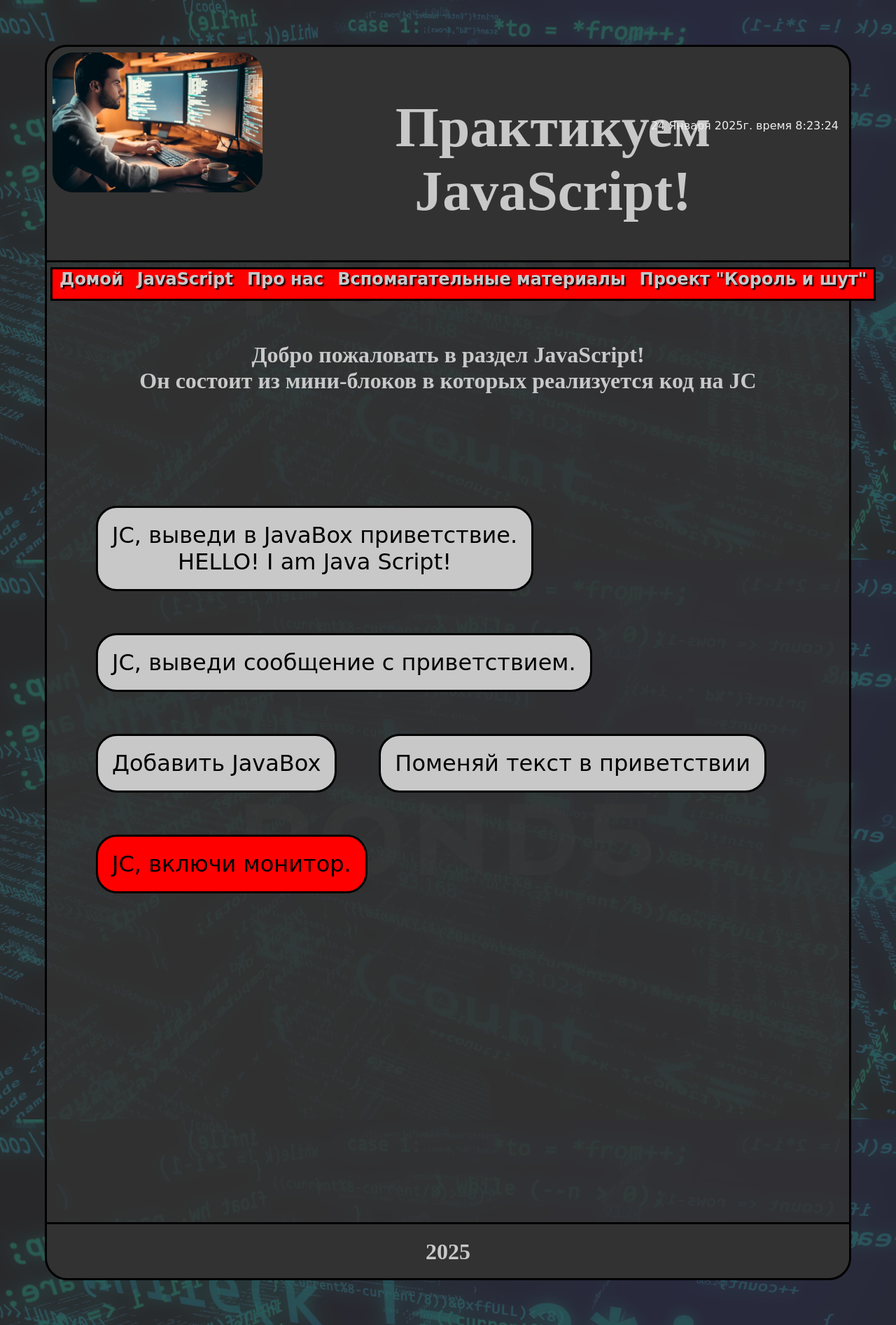
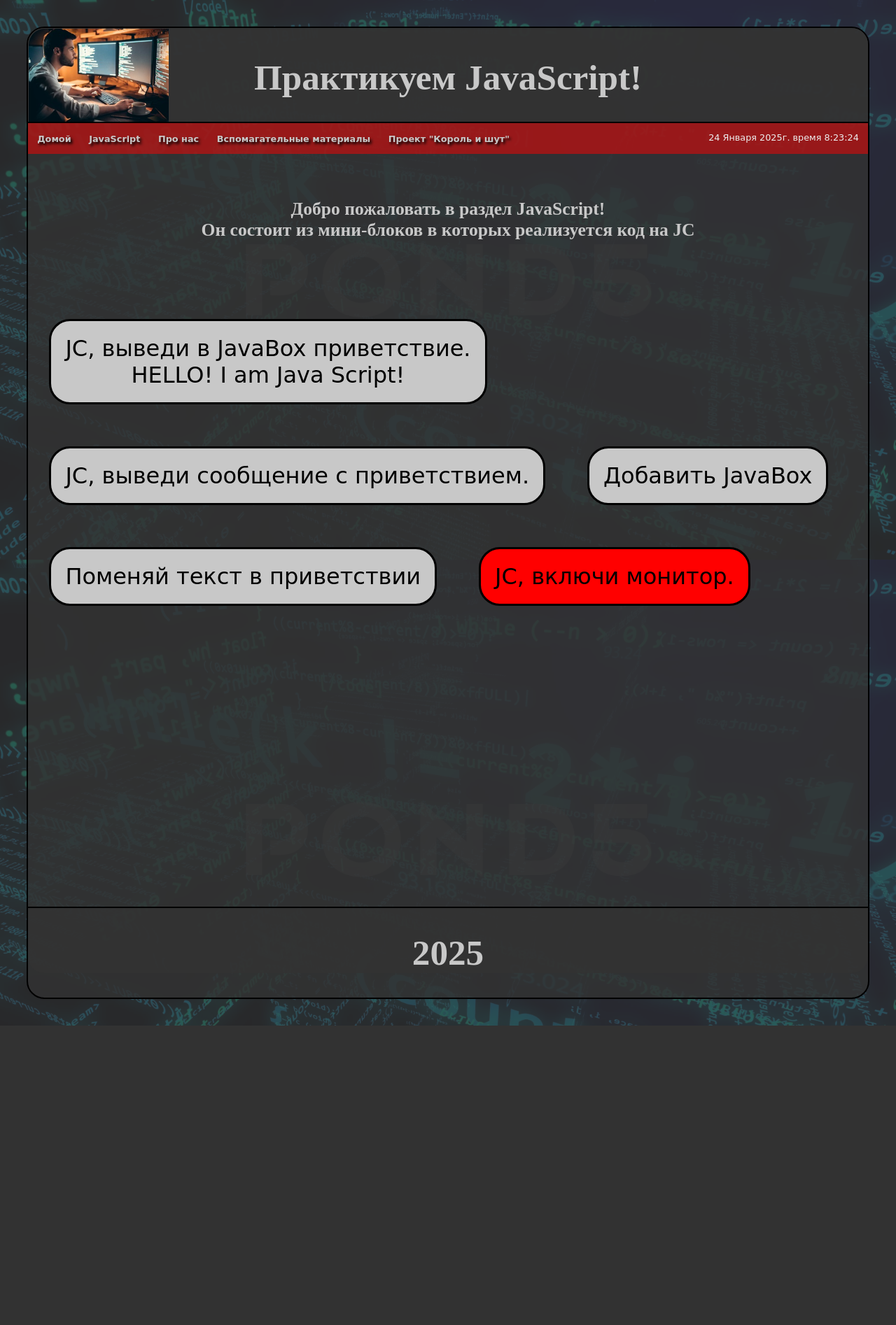
Before and after one commit to Reddevilarmy84/Django_project, a Django app: page /java-script in a window 1280 px wide. Shown: the whole page at 70% size. After the commit the page ends 1466 px from the top, so only its background shows below. Run offline with Django 5.2, Linux system fonts and the light colour scheme.

Commit message:
отверстать весь сайт по vw

```diff
--- a/mysite/main/static/main/css/main.css
+++ b/mysite/main/static/main/css/main.css
@@ -1,5 +1,6 @@
 * {
     box-sizing: border-box;
+    user-select: none;
 }
 
 #body {
@@ -13,87 +14,99 @@
 #tinting {
     background-color: rgba(50, 50, 50, 0.8);
     background-size: cover;
-    width: 100%;
-    height: 100%;
 }
 
 #skeleton {
     position: static;
-    margin: 4rem;
+    margin: 3vw;
     background-color: rgba(50, 50, 50, 0.8);
-    border-radius: 2rem;
-    border: rgba(0, 0, 0, 1) solid 0.2rem;
+    border-radius: 2vw;
+    border: rgba(0, 0, 0, 1) solid 0.2vw;
 }
 
 #header {
-    padding-top: 1rem;
+    padding-top: 0.5vw;
     height: max-content;
-    background-color: rgba(50, 50, 50, 1);
+    background-color: rgba(50, 50, 50, 0.8);
     text-align: center;
-    border-top-left-radius: 2rem;
-    border-top-right-radius: 2rem;
-    border-bottom: rgba(0, 0, 0, 1) solid 0.2rem;
+    border-top-left-radius: 1.8vw;
+    border-top-right-radius: 1.8vw;
+    border-bottom: rgba(0, 0, 0, 1) solid 0.2vw;
+}
+
+#headerImg {
+    position: absolute;
+    left: 3.2vw;
+    top: 3.2vw;
+    height: 10.4vw;
+    border-top-left-radius: 1.8vw;
+}
+
+h1 {
+    color: rgb(200, 200, 200);
+    font-size: 4vw;
+}
+
+h2 {
+    margin: 5vw;
+    color: rgb(200, 200, 200);
+    font-size: 2vw;
+    text-align: center;
 }
 
 #navigation {
     display: flex;
-    margin-left: 5px;
-    margin-top: 7px;
     position: sticky;
-    top: -0.2rem;
-    height: 3rem;
-    width: max-content;
-    background-color: rgb(255, 0, 0);
-    border: rgba(0, 0, 0, 1) solid 0.2rem;
+    top: -0.8vw;
+    background-color: rgba(255, 0, 0, 0.5);
+}
+
+.navButton {
+    padding: 1vw;
+    transition: all .3s;
+    transition-delay: 0.02s;
+}
+
+.navButton:hover {
+    background-color: rgba(255, 0, 0, 0.9);
+    transform: scale(1.02);
+    cursor: pointer;
+}
+
+nav div a {
+    font-family: "Comic Sans MS";
+    font-weight: bolder;
+    font-size: 1vw;
+    text-decoration: none;
+    color: rgb(200, 200, 200);
+    text-align: center;
+    text-shadow: rgba(0, 0, 0, 1) 0.2vw 0.2vw 0.3vw;
+}
+
+#time {
+    color: #eeeeee;
+    position: absolute;
+    right: 1vw;
+    top: 1vw;
+    font-size: 1vw;
+    font-family: "Comic Sans MS";
 }
 
 .content {
-    padding: 40px;
     display: flex;
     flex-wrap: wrap;
     height: max-content;
     text-align: center;
-    margin-top: 50px;
 
 }
 
 #footer {
-    height: 5rem;
-    background-color: rgba(50, 50, 50, 1);
+    height: max-content;
+    background-color: rgba(50, 50, 50, 0.8);
     text-align: center;
-    border-bottom-left-radius: 2rem;
-    border-bottom-right-radius: 2rem;
-    border-top: rgba(0, 0, 0, 1) solid 0.2rem;
-}
-
-nav a {
-    margin: 10px 10px 10px 10px;
-    font-family: "Comic Sans MS";
-    font-weight: bolder;
-    font-size: 1.5rem;
-    text-decoration: none;
-    color: rgb(200, 200, 200);
-    text-align: center;
-    text-shadow: rgba(0, 0, 0, 1) 2px 2px 2px;
-}
-
-.navButton {
-    transition: all .5s;
-    transition-delay: 0.02s;
-}
-
-.navButton:hover {
-    background-color: rgb(0, 0, 0, 0.4);
-}
-
-h1 {
-    color: rgb(200, 200, 200);
-}
-
-header h1 {
-    margin-left: 300px;
-    color: rgb(200, 200, 200);
-    font-size: 5rem;
+    border-bottom-left-radius: 1.8vw;
+    border-bottom-right-radius: 1.8vw;
+    border-top: rgba(0, 0, 0, 1) solid 0.2vw;
 }
 
 .JavaBox {
@@ -122,16 +135,6 @@ header h1 {
     border-radius: 20px;
 }
 
-#monitor h1 {
-    text-align: center;
-}
-
-.form {
-    margin-left: 32%;
-    width: 500px;
-    margin-top: 50px;
-}
-
 .about-links {
     height: max-content;
     width: max-content;
@@ -150,14 +153,3 @@ header h1 {
     color: #e0d0a9;
     text-shadow: 10px 5px 5px #504e4e;
 }
-
-#time {
-    color: #eeeeee;
-    font-size: 15px;
-    text-align: right;
-    position: relative;
-    top: -260px;
-    right: 15px;
-    font-size: 1rem;
-    font-family: "Comic Sans MS";
-}
--- a/mysite/main/templates/main/JavaScript.html
+++ b/mysite/main/templates/main/JavaScript.html
@@ -8,29 +8,8 @@
 {% endblock %}
 {% block content %}
     <div id="monitor"><h1>Отображение</h1></div>
-    <div id="time">
-        <p>
-        <script>
-            function TimeNow () {
-                var Now = new Date();
-                var day = Now.getDate();
-                var month = Now.getMonth()
-                var year = Now.getFullYear();
-                var hours = Now.getHours();
-                var minutes = Now.getMinutes();
-                var seconds = Now.getSeconds();
-                var monthes = ['Января']
-                seconds = seconds < 10 ? '0' + seconds : seconds;
-                minutes = minutes < 10 ? '0' + minutes : minutes;
-                var full = `${day}  ${monthes[Now.getMonth()]}  ${year}г.  время  ${hours}:${minutes}:${seconds}`;
-                document.getElementById('time').textContent = full;
-            };
-            setInterval(TimeNow, 1000);
-        </script>
-        </p>
-    </div>
-    <h1 id="greet" style="text-align: center; margin-top: 40px">Добро пожаловать в раздел JavaScript!<br>
-    Он состоит из мини-блоков в которых реализуется код на JC</h1><br>
+    <h2 id="greet">Добро пожаловать в раздел JavaScript!<br>
+    Он состоит из мини-блоков в которых реализуется код на JC</h2><br>
     <div id="parentElement" class="content">
         <!--JC, выведи в JavaBox приветствие-->
         <div class="JavaBox">
--- a/mysite/main/templates/main/about.html
+++ b/mysite/main/templates/main/about.html
@@ -6,7 +6,7 @@
 {% block header %}<h1>{{ header }}</h1>{% endblock %}
 
 {% block content %}
-    <div class="content" style="display: block">
-            <h1>Здесь могла бы быть информация про нас, но ее пока нет.</h1>
+    <h2>Здесь могла бы быть информация про нас, но ее пока нет.</h2>
+    <div class="content">
     </div>
 {% endblock %}
--- a/mysite/main/templates/main/contacts.html
+++ b/mysite/main/templates/main/contacts.html
@@ -4,7 +4,7 @@
 
 {% block content %}
 
-<div class="content" style="display: block;">
+<div class="content">
     <a class="about-links" href="https://practicum.yandex.ru" target="_blank">ЯНДЕКС ПРАКТИКУМ</a>
     <a class="about-links" href="https://docs.djangoproject.com" target="_blank">Django Documentation</a>
     <a class="about-links" href="https://github.com/eightoRx" target="_blank">Пашок</a>
--- a/mysite/main/templates/main/index.html
+++ b/mysite/main/templates/main/index.html
@@ -7,7 +7,7 @@
 {% endblock %}
 
 {% block content %}
+    <h2>Добро пожаловать на мой первый проэкт на Django, где я применяю полученные во время обучения знания для закрепления результатов.</h2>
     <div class="content">
-        <h1>Добро пожаловать на мой первый проэкт на Django, где я применяю полученные во время обучения знания для закрепления результатов.</h1>
     </div>
 {% endblock %}
--- a/mysite/main/templates/main/layout.html
+++ b/mysite/main/templates/main/layout.html
@@ -14,20 +14,32 @@
     <div id="tinting">
         <div id="skeleton">
             <header id="header">
+                <img id="headerImg" src="{% static '/main/img/progger.jpg' %}" alt="Программист за рабочим столом">
                 {% block header %}{% endblock %}
-                    <img src="{% static '/main/img/progger.jpg' %}"
-                         alt="Программист за рабочим столом"
-                         style="
-                             width: 300px;
-                             height: 200px;
-                             border-radius:30px;
-                             position: absolute;
-                             left: 75px;
-                             top: 75px;
-                        "
-                    >
             </header>
             <nav id="navigation">
+                <div id="time">
+                    <p>
+                    <script>
+                        function TimeNow () {
+                            var Now = new Date();
+                            var day = Now.getDate();
+                            var month = Now.getMonth()
+                            var year = Now.getFullYear();
+                            var hours = Now.getHours();
+                            var minutes = Now.getMinutes();
+                            var seconds = Now.getSeconds();
+                            var monthes = ['Января']
+                            seconds = seconds < 10 ? '0' + seconds : seconds;
+                            minutes = minutes < 10 ? '0' + minutes : minutes;
+                            var full = `${day}  ${monthes[Now.getMonth()]}  ${year}г.  время  ${hours}:${minutes}:${seconds}`;
+                            document.getElementById('time').textContent = full;
+                            setTimeout(TimeNow, 500)
+                        };
+                        TimeNow ()
+                    </script>
+                    </p>
+                </div>
                 <div class="navButton">
                     <a href="{% url 'home' %}">Домой</a>
                 </div>
--- a/mysite/main/views.py
+++ b/mysite/main/views.py
@@ -20,7 +20,7 @@ def abouts(request):
 def contact(request):
     data = {
         'title': 'MadJunior: Вспомагательные материалы',
-        'header': 'Ссылки на Вспомагательные материалы',
+        'header': 'Вспомагательные материалы',
     }
     return render(request, 'main/contacts.html', data)
 
```
Also changed, not shown: mysite/main/static/main/img/progger.jpg.
